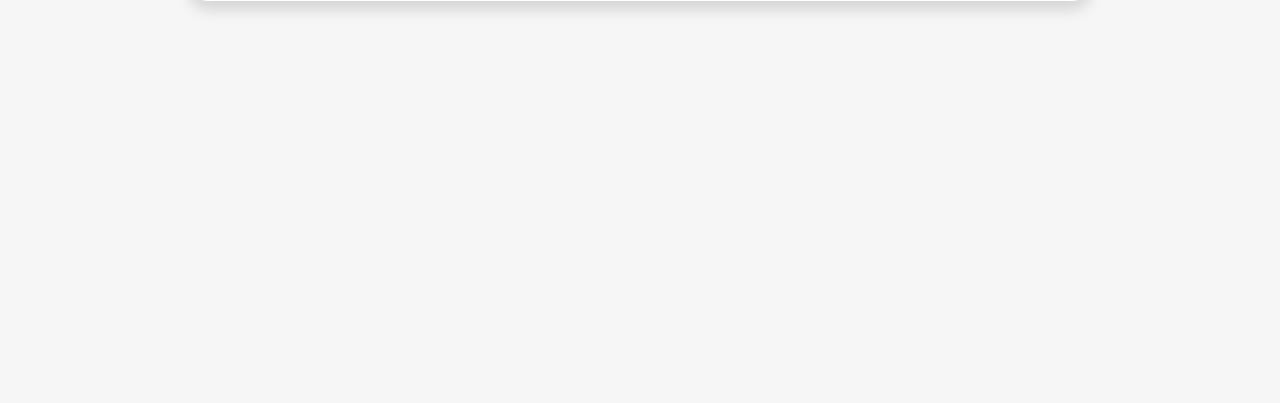
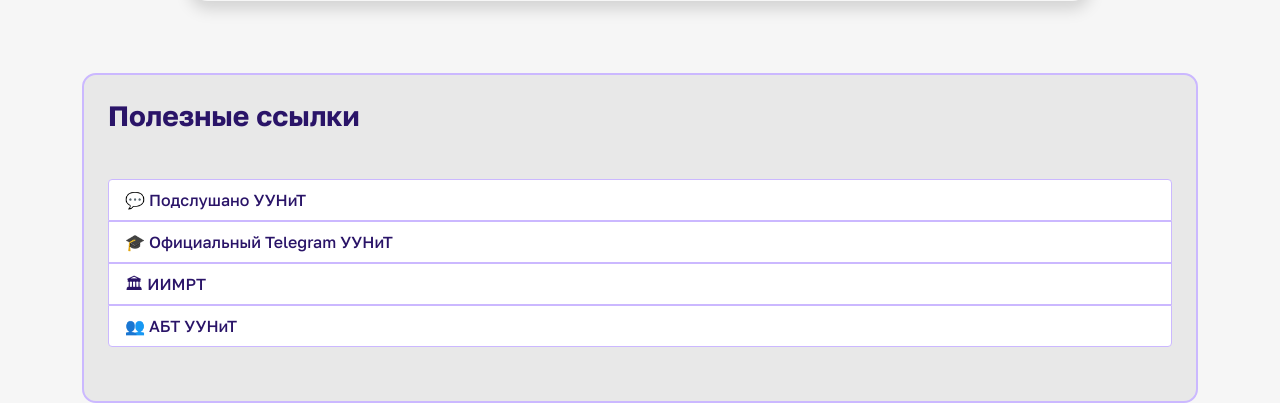
Before and after one commit to AyNur207/hackathon, a Flask app: page /profile/5 in a window 1280 px wide. Shown: the part 745-1148 px from the top of the page. Before the commit the page ends 757 px from the top, so only its background shows below. Run offline with Flask 3, Linux system fonts and the light colour scheme; data comes from the database, SQL or seed files in the repository; both versions use the stored data as it was after the commit.

Commit message:
добавлен блок ссылок в profile.html и заменил слово логин

```diff
--- a/forms/login_form.py
+++ b/forms/login_form.py
@@ -4,7 +4,7 @@ from wtforms.validators import DataRequired
 
 
 class LoginForm(FlaskForm):  # форма авторизации
-    login = StringField('Логин', validators=[DataRequired()])
+    login = StringField('Учетное имя', validators=[DataRequired()])
     password = PasswordField('Пароль', validators=[DataRequired()])
     remember_me = BooleanField('Запомнить меня')
     submit = SubmitField('Войти')
--- a/forms/register_form.py
+++ b/forms/register_form.py
@@ -8,5 +8,5 @@ class RegForm(FlaskForm):  # форма регистрации
     password = PasswordField('Пароль', validators=[DataRequired()])
     password_again = PasswordField('Повтор пароля', validators=[DataRequired()])
     phone_number = StringField('Телефон', validators=[DataRequired()])
-    login = StringField('Логин', validators=[DataRequired()])
+    login = StringField('Учетное имя', validators=[DataRequired()])
     submit = SubmitField('Зарегистрироваться')
--- a/static/css/style.css
+++ b/static/css/style.css
@@ -8,7 +8,7 @@
 
 body {
   margin: 0;
-  background-color: #F6F6F6;
+  background-color: var(--back-color);
   font-family: 'Golos Text', sans-serif;
 }
 
--- a/static/css/style_main.css
+++ b/static/css/style_main.css
@@ -1,7 +1,3 @@
-body {
-    background-color: #F6F6F6;
-    font-family: 'Golos Text', sans-serif;
-}
 
 .text-center {
     margin-bottom: 0;
@@ -12,7 +8,6 @@ body {
 }
 
 h1 {
-    font-weight: bold;
     color: #2A1468;
 }
 
--- a/static/css/style_profile.css
+++ b/static/css/style_profile.css
@@ -5,7 +5,7 @@
 
 .profile-card{
     max-width:900px;
-    background:white;
+    background:var(--back-color);
     border-radius:18px;
     border-top:8px solid #4D19CC;
     padding:2rem;
@@ -19,7 +19,7 @@
     border-radius:50%;
 
     border:6px solid #CBB8FF;
-    background:white;
+    background:var(--back-color);
 }
 
 .username{
@@ -44,3 +44,31 @@
 .info-item strong{
     color:#4D19CC;
 }
+
+.links-card {
+    margin-top: 2rem;
+    background: #e8e8e8;
+    border: 2px solid #cbb8ff;
+    border-radius: 14px;
+    padding: 1.5rem;
+}
+
+.links-card h3 {
+    color: #2a1468;
+    font-weight: 700;
+    margin-bottom: 1rem;
+}
+
+.links-card .list-group-item {
+    background: #ffffff;
+    border: 1px solid #cbb8ff;
+    color: #2a1468;
+    font-weight: 500;
+    transition: .2s;
+}
+
+.links-card .list-group-item:hover {
+    background: #4d19cc;
+    color: var(--back-color);
+    border-color: #4d19cc;
+}
--- a/static/css/style_register.css
+++ b/static/css/style_register.css
@@ -33,7 +33,7 @@
 
 .register-btn {
     background: #4d19cc;
-    color: white;
+    color: var(--back-color);
     font-size: 1.1rem;
     font-weight: 600;
     padding: .75rem;
@@ -43,7 +43,7 @@
 
 .register-btn:hover {
     background: #2a1468;
-    color: white;
+    color: var(--back-color);
 }
 
 .alert {
--- a/static/css/style_tests.css
+++ b/static/css/style_tests.css
@@ -19,7 +19,7 @@ h1 { font-size: 32px;
 }
 
 .card {
-    background: white;
+    background: var(--back-color);
     border: 1px solid #e5e7eb;
     border-radius: 10px;
     padding: 24px;
@@ -150,7 +150,7 @@ h1 { font-size: 32px;
 
 /* Результат */
 .result-card {
-    background: white;
+    background: var(--back-color);
     border: 1px solid #e5e7eb;
     border-radius: 12px;
     padding: 32px;
--- a/templates/profile.html
+++ b/templates/profile.html
@@ -53,5 +53,36 @@
     </div>
 
 </div>
+<div class="links-card mt-4">
+    <h3>Полезные ссылки</h3>
+
+    <div class="list-group">
+
+        <a href="https://t.me/uunit_overhear"
+           target="_blank"
+           class="list-group-item list-group-item-action">
+            💬 Подслушано УУНиТ
+        </a>
+
+        <a href="https://t.me/uustufa"
+           target="_blank"
+           class="list-group-item list-group-item-action">
+            🎓 Официальный Telegram УУНиТ
+        </a>
+
+        <a href="https://t.me/uustiimrt"
+           target="_blank"
+           class="list-group-item list-group-item-action">
+            🏛 ИИМРТ
+        </a>
+
+        <a href="https://t.me/abtuunit"
+           target="_blank"
+           class="list-group-item list-group-item-action">
+            👥 АБТ УУНиТ
+        </a>
+
+    </div>
+</div>
 
 {% endblock %}
```
Also changed, not shown: db/uunit_db.db.
